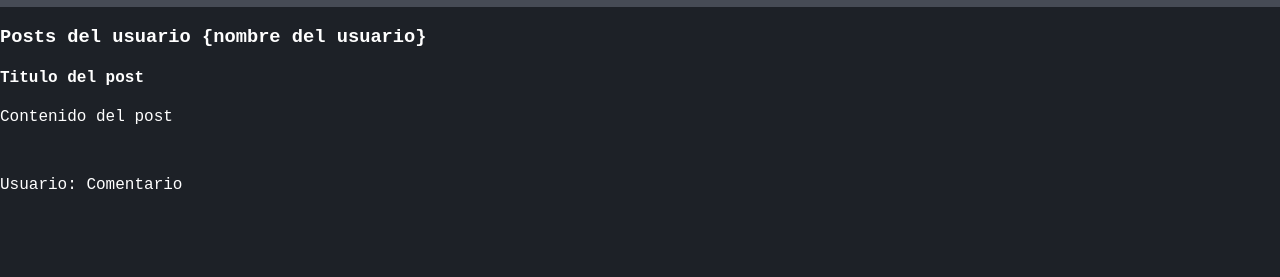
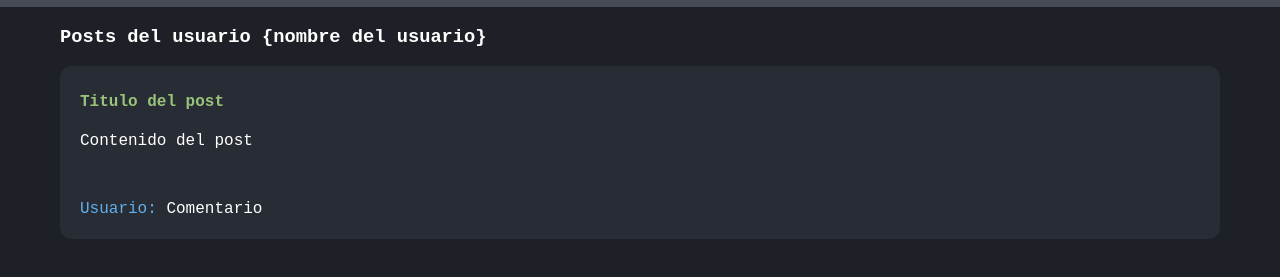
Before and after one commit to miguelgrau1211/curso-git-bien, a plain HTML site: page index.html in a window 1280 px wide. Shown: the part 63-340 px from the top of the page. Drawn offline with Linux system fonts and the light colour scheme; a web font is replaced by a local one.

Commit message:
Add post styles

```diff
--- a/style.css
+++ b/style.css
@@ -21,3 +21,23 @@ h1 {
     width: 50px;
     height: 50px;
 }
+
+.container {
+    margin-top: 30x;
+    padding: 0 60px 0 60px;
+}
+
+.post {
+    background-color: #282c34;
+    margin-bottom: 15px;
+    padding: 5px 20px 5px 20px;
+    border-radius: 12px;
+}
+
+.post h4 {
+    color: #98c379;
+}
+
+.post span {
+    color: #61afef;
+}
```
